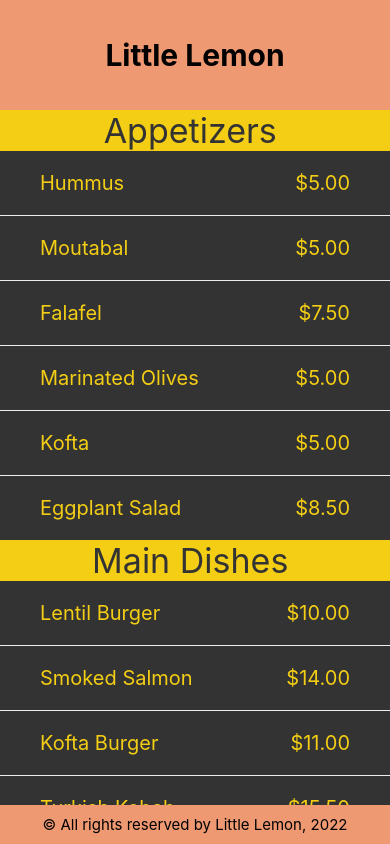
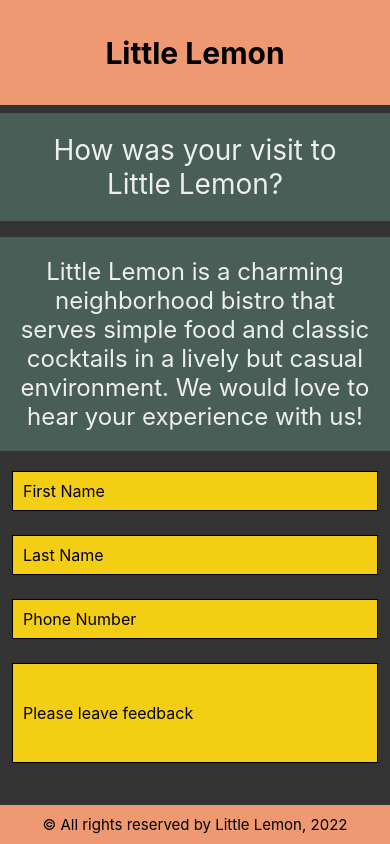
Before and after one commit to JeanHendy/Little-Lemon-Mobile-App, a React Native app: screen / in a window 390 px wide. Built offline with nearby package versions, Linux system fonts and the light colour scheme.

Commit message:
added and configure text input boxes, handled the Keyboard mode.

```diff
--- a/App.js
+++ b/App.js
@@ -1,15 +1,17 @@
 import { View, StyleSheet } from "react-native";
-
 import LittleLemonHeader from "./components/LittleLemonHeader";
 import LittleLemonFooter from "./components/LittleLemonFooter";
 import MenuItems from "./components/MenuItems";
+import FeedbackForm from "./components/FeedbackForm.js";
+import LoginScreen from "./components/LoginScreen.js";
+
 
 export default function App() {
   return (
     <>
       <View style={styles.container}>
         <LittleLemonHeader />
-        <MenuItems />
+        <FeedbackForm />
       </View>
       <View style={styles.footerContainer}>
         <LittleLemonFooter />
--- /dev/null
+++ b/components/FeedbackForm.js
@@ -0,0 +1,109 @@
+import React, { useState } from "react";
+import {
+  StyleSheet,
+  Text,
+  TextInput,
+  ScrollView,
+  KeyboardAvoidingView,
+  Platform,
+  Alert
+} from "react-native";
+
+const FeedbackForm = () => {
+  const [firstName, onChangeFirstName] = useState("");
+  const [lastName, onChangeLastName] = useState("");
+  const [message, onChangeMessage] = useState("");
+  const[phoneNumber, onChangePhoneNumber] = useState("");
+
+  return (
+    <KeyboardAvoidingView
+      style={styles.container}
+      behavior={Platform.OS === "ios" ? "padding" : "height"}
+    >
+      <ScrollView keyboardDismissMode="on-drag">
+        <Text style={styles.headingSection}>
+          How was your visit to Little Lemon?
+        </Text>
+        <Text style={styles.infoSection}>
+          Little Lemon is a charming neighborhood bistro that serves simple food
+          and classic cocktails in a lively but casual environment. We would
+          love to hear your experience with us!
+        </Text>
+        <TextInput
+          style={styles.input}
+          value={firstName}
+          onChangeText={onChangeFirstName}
+          placeholder={"First Name"}
+          //onFocus={() => Alert.alert("First name is focused")}
+          //onBlur={() => Alert.alert("First name is now blurred")}
+          clearButtonMode="always"
+        />
+        <TextInput
+          style={styles.input}
+          value={lastName}
+          onChangeText={onChangeLastName}
+          placeholder={"Last Name"}
+          clearButtonMode="always"
+        />
+        <TextInput
+          style={styles.input}
+          value={phoneNumber}
+          onChangeText={onChangePhoneNumber}
+          placeholder={"Phone Number"}
+          keyboardType={"phone-pad"}
+          clearButtonMode="always"
+        />
+        <TextInput
+          style={styles.messageInput}
+          value={message}
+          onChangeText={onChangeMessage}
+          placeholder={"Please leave feedback"}
+          multiline={false}
+          maxLength={250}
+          clearButtonMode="always"
+        />
+      </ScrollView>
+    </KeyboardAvoidingView>
+  );
+};
+
+const styles = StyleSheet.create({
+  container: {
+    flex: 1,
+  },
+  input: {
+    height: 40,
+    margin: 12,
+    borderWidth: 1,
+    padding: 10,
+    fontSize: 16,
+    borderColor: "EDEFEE",
+    backgroundColor: "#F4CE14",
+  },
+  messageInput: {
+    height: 100,
+    margin: 12,
+    borderWidth: 1,
+    padding: 10,
+    fontSize: 16,
+    backgroundColor: "#F4CE14",
+  },
+  infoSection: {
+    fontSize: 24,
+    padding: 20,
+    marginVertical: 8,
+    color: "#EDEFEE",
+    textAlign: "center",
+    backgroundColor: "#495E57",
+  },
+  headingSection: {
+    fontSize: 28,
+    padding: 20,
+    marginVertical: 8,
+    color: "#EDEFEE",
+    textAlign: "center",
+    backgroundColor: "#495E57",
+  },
+});
+
+export default FeedbackForm;
--- /dev/null
+++ b/components/LoginScreen.js
@@ -0,0 +1,57 @@
+import { useState } from "react";
+import { ScrollView, Text, StyleSheet, TextInput } from "react-native";
+
+
+export default function LoginScreen() {
+    const [email, onChangeEmail] = useState("");
+    const [password, onChangePassword] = useState("");
+  return (
+    <ScrollView style={styles.container}>
+      <Text style={styles.headerText}>Welcome to Little Lemon</Text>
+      <Text style={styles.regularText}>Login to continue </Text>
+      <TextInput
+        style={styles.input}
+        value={email}
+        onChangeText={onChangeEmail}
+        placeholder= {'Email'}
+        keyboardType={'email-address'}
+      />
+      <TextInput
+        style={styles.input}
+        value={password}
+        onChangeText={onChangePassword}
+        placeholder="Password"
+        keyboardType="default"
+        secureTextEntry={true}
+      />
+    </ScrollView>
+  );
+}
+
+const styles = StyleSheet.create({
+  container: {
+    flex: 1,
+  },
+  headerText: {
+    padding: 40,
+    fontSize: 30,
+    color: "#EDEFEE",
+    textAlign: "center",
+  },
+  regularText: {
+    fontSize: 24,
+    padding: 20,
+    marginVertical: 8,
+    color: "#EDEFEE",
+    textAlign: "center",
+  },
+  input: {
+    height: 40,
+    margin: 12,
+    borderWidth: 1,
+    padding: 10,
+    fontSize: 16,
+    borderColor: "EDEFEE",
+    backgroundColor: "#F4CE14",
+  },
+});
```
Also changed, not shown: components/WelcomeScreen.js (added, +50 -0 lines).
